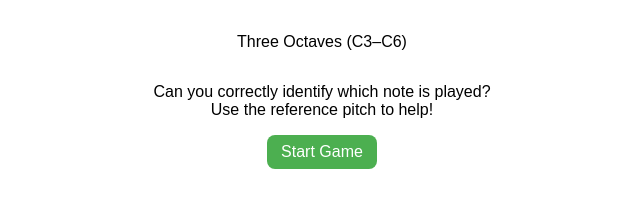
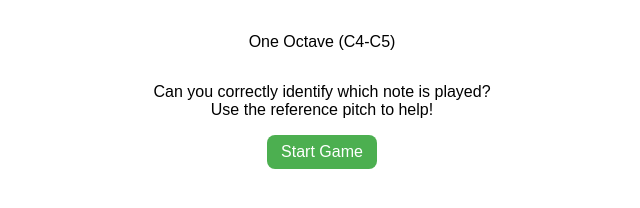
Before and after one commit to Bonzerelie/rpgcmajor5, a plain HTML site: page index.html in a window 1280 px wide. Shown: the part 220-428 px from the top of the page, 318-958 px from the left. Drawn offline with Linux system fonts and the light colour scheme.

Commit message:
Update index.html

```diff
--- a/index.html
+++ b/index.html
@@ -12,7 +12,7 @@
       <div class="start-content">
         <h1>The Relative Pitch Game! 🎹🎶</h1>
         <h2>Diatonic notes of The Major Scale (Ionian Mode)</h2>
-        <p>Three Octaves (C3–C6)</p>
+        <p>One Octave (C4-C5)</p>
         <p>Can you correctly identify which note is played?<br>Use the reference pitch to help!</p>
         <button id="start-button" class="green-button">Start Game</button>
       </div>
@@ -21,7 +21,7 @@
     <div id="game-screen" class="hidden">
       <h1>The Relative Pitch Game! 🎹🎶</h1>
       <h2 id="scale-label">Diatonic - C Major Scale</h2>
-      <p id="octave-label">Three Octaves (C3–C6)</p>
+      <p id="octave-label">One Octave (C4-C5))</p>
 
       <div class="controls">
         <button id="play-reference" class="green-button">Play Reference (C - Tonic)</button>
```
